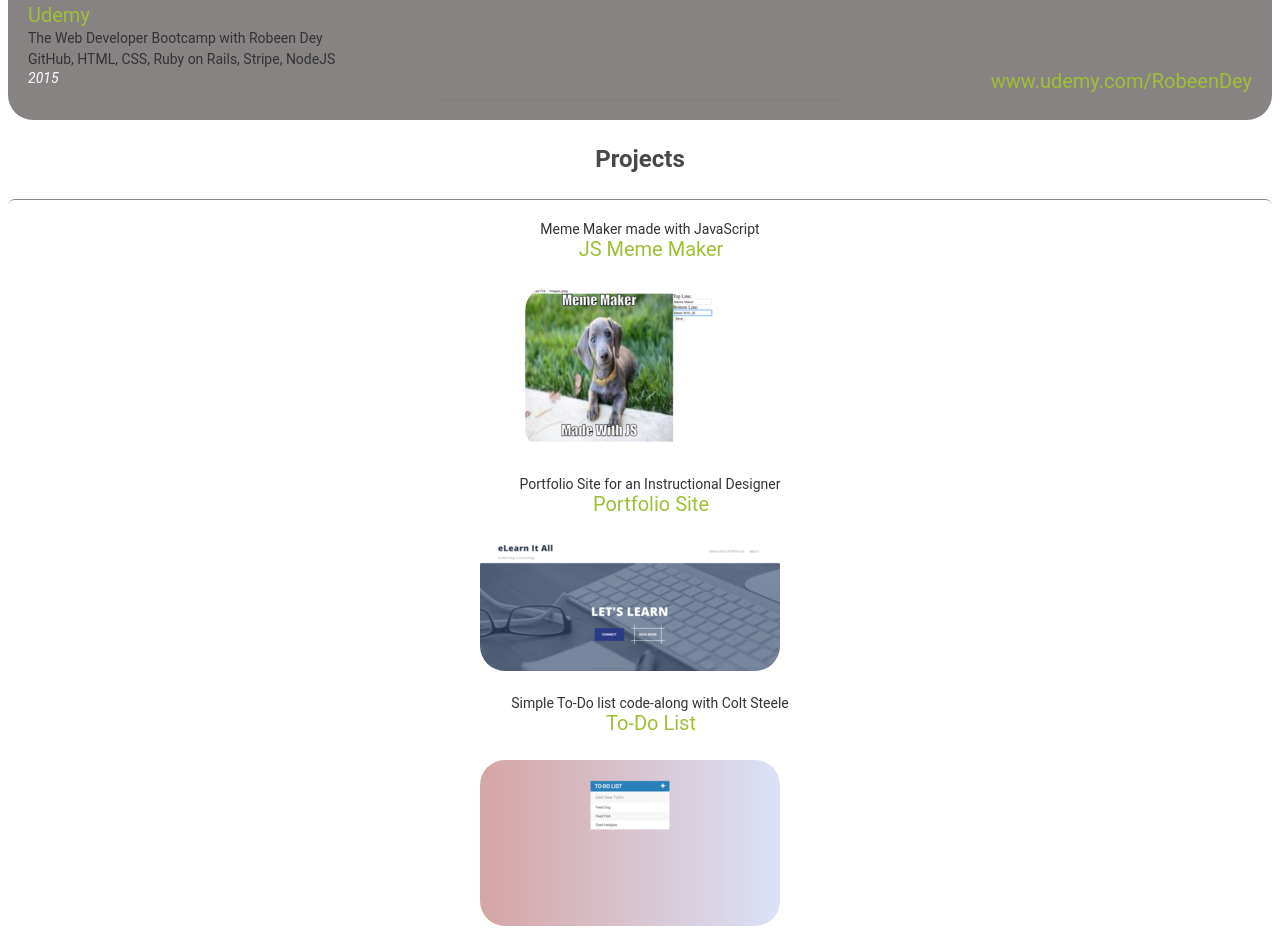
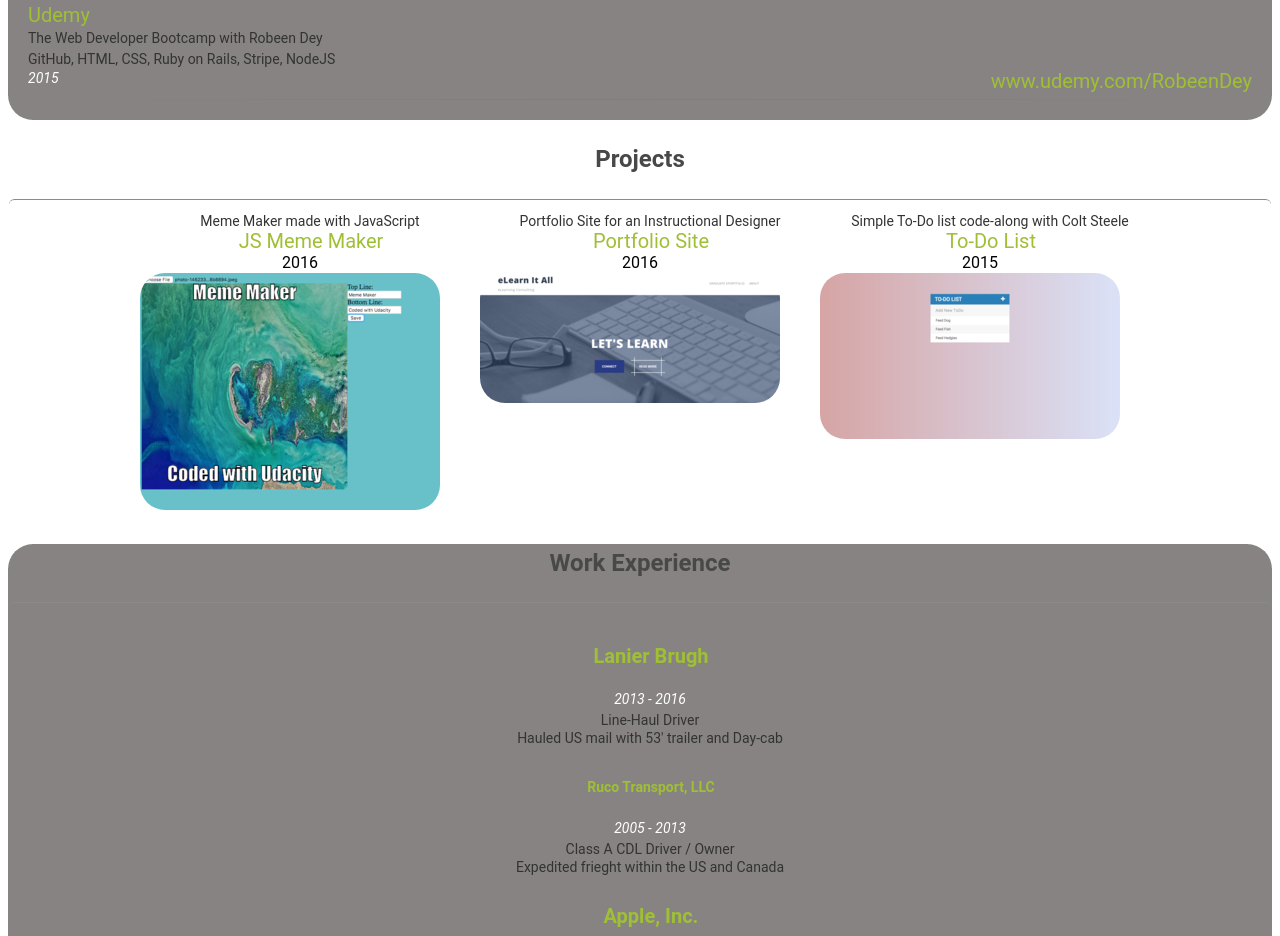
Before and after one commit to cozyartz/cozy2963.github.io, a plain HTML site: page index.html in a window 1280 px wide. Shown: the part 1046-1982 px from the top of the page. Drawn offline with nearby package versions, Linux system fonts and the light colour scheme; some packages are replaced by stand-ins of ours.

Commit message:
Refactor: Changed one project and some other edits
Image change for the meme maker project to make it stand out better
on the page. In addition the layout for the project section was changed
along with some other basic edits.

```diff
--- a/css/style.css
+++ b/css/style.css
@@ -18,8 +18,7 @@
 }
 
 .education-entry,
-.work-entry,
-.project-entry {
+.work-entry {
   padding-top: 10px;
 }
 
@@ -202,6 +201,9 @@
 #projects {
   text-align: center;
 }
+.project-entry {
+  display: inline-table;
+}
 
 .flex-box {
   display: -webkit-flex;
--- a/js/helper.js
+++ b/js/helper.js
@@ -41,7 +41,7 @@
 
 var HTMLprojectStart = '<div class="project-entry"></div>';
 var HTMLprojectTitle = '<a href="#">%data%</a>';
-var HTMLprojectDates = '<div class="date-text">%data%</div>';
+var HTMLprojectDates = '<div class="project-date">%data%</div>';
 var HTMLprojectDescription = '<p>%data%</p>';
 var HTMLprojectImage = '<img src="%data%">';
 
--- a/js/revise.js
+++ b/js/revise.js
@@ -84,7 +84,7 @@
       "title": "JS Meme Maker",
       "dates": "2016",
       "description": "Meme Maker made with JavaScript",
-      "images": ["images/meme.png"]
+      "images": ["images/meme2.png"]
     },
     {
         "title": "Portfolio Site",
```
Also changed, not shown: images/meme2.png (added), 1 other file.
